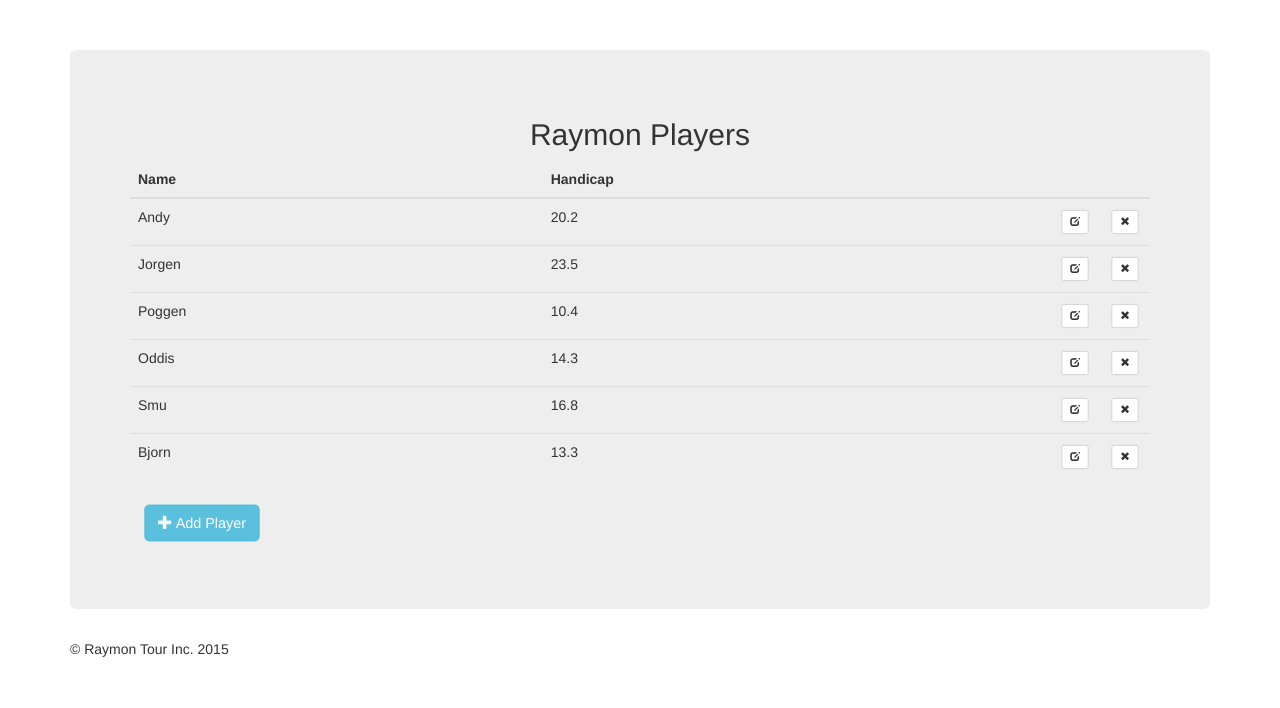
After one commit to oas76/Golf, a Flask app: page /players in a window 1280 px wide. The commit adds this page. Shown: the top 708 px of the page. Run offline with Flask 2, Linux system fonts and the light colour scheme; some libraries are stand-ins or nearby versions.

Commit message:
Playeredit branch

```diff
--- a/FlaskApp/app.py
+++ b/FlaskApp/app.py
@@ -6,7 +6,7 @@ app = Flask(__name__)
 
 @app.route("/",methods=['GET','POST'])
 def main():
-    return render_template('index.html', players=Config.players)
+    return render_template('index.html')
 
 @app.route("/randomize", methods=['POST'])
 def randomize():
@@ -17,5 +17,29 @@ def randomize():
     else:
         return jsonify(tournament = None)
 
+@app.route("/players",methods=['GET'])
+def players():
+    return render_template('players.html', players=Config.players)
+
+@app.route("/editplayer",methods=['GET','POST'])
+def editplayers():
+    #player_index = int(request.form['playerindex'])
+    return render_template('editplayer.html')
+
+@app.route("/deleteplayer",methods=['POST'])
+def deleteplayers():
+    return False
+
+@app.route("/saveplayer",methods=['POST'])
+def saveplayers():
+    name = request.form['newname']
+    hc = float(request.form['newhandicap'])
+    if name and hc:
+        #save values
+        pass
+        return jsonify(saved=True)
+    else:
+        return jsonify(saved=False)
+
 if __name__ == "__main__":
     app.run()
--- a/FlaskApp/static/setup.css
+++ b/FlaskApp/static/setup.css
@@ -32,3 +32,17 @@ body {
   border-bottom-right-radius: 0;
   border-bottom-left-radius: 0;
 }
+
+a.btn:hover {
+     -webkit-transform: scale(1.1);
+     -moz-transform: scale(1.1);
+     -o-transform: scale(1.1);
+ }
+ a.btn {
+     -webkit-transform: scale(0.8);
+     -moz-transform: scale(0.8);
+     -o-transform: scale(0.8);
+     -webkit-transition-duration: 0.5s;
+     -moz-transition-duration: 0.5s;
+     -o-transition-duration: 0.5s;
+ }
--- /dev/null
+++ b/FlaskApp/templates/players.html
@@ -0,0 +1,57 @@
+<!DOCTYPE html>
+<html lang="en">
+  <head>
+    <title>Raymon Randomizer</title>
+
+    <link rel="stylesheet" href="https://maxcdn.bootstrapcdn.com/bootstrap/3.3.7/css/bootstrap.min.css">
+    <script src="https://ajax.googleapis.com/ajax/libs/jquery/3.2.1/jquery.min.js"></script>
+    <script src="https://maxcdn.bootstrapcdn.com/bootstrap/3.3.7/js/bootstrap.min.js"></script>
+
+    <link href="../static/setup.css" rel="stylesheet">
+
+  </head>
+
+  <body>
+
+    <div class="container">
+      <div>
+          <p></p>
+          <p></p>
+      </div>
+
+      <div class="jumbotron">
+        <h2 align="center">Raymon Players</h2>
+        <table class="table">
+          <thead class="thead-light">
+            <tr>
+              <th scope="col">Name</th>
+              <th scope="col">Handicap</th>
+              <th scope="col" align="right"></th>
+              <th scope="col" align="right"></th>
+            </tr>
+          </thead>
+          <tbody>
+            {% for p in players %}
+            <tr>
+              <td>{{p.Name}}</td>
+              <td>{{p.hc}}</td>
+              <td width="10" allign="right"><a href="#" class="btn btn-default btn-sm"><span class="glyphicon glyphicon-edit" aria-hidden="true"></span></a></td>
+              <td width="10" allign="right"><a href="#" class="btn btn-default btn-sm"><span class="glyphicon glyphicon-remove" aria-hidden="true"></span></a></td>
+            </tr>
+            {% endfor %}
+          </tbody>
+        </table>
+
+        <p>
+          <a href="./editplayer" class="btn btn-info btn-lg">
+            <span class="glyphicon glyphicon-plus"></span> Add Player
+          </a>
+        </p>
+      </div>
+
+      <footer class="footer">
+        <p>&copy; Raymon Tour Inc. 2015</p>
+      </footer>
+
+    </div>
+  </body>
```
Also changed, not shown: FlaskApp/GolfSetup/Config.py (+6 -6 lines), FlaskApp/data/Players.json (added, +10 -0 lines), FlaskApp/static/js/saveplayer.js (added, +29 -0 lines), FlaskApp/templates/editplayer.html (added, +63 -0 lines), FlaskApp/templates/index.html (+4 -4 lines), FlaskApp/static/css/bootstrap.min.css (added), FlaskApp/static/css/jumbotron-narrow.css (added).
